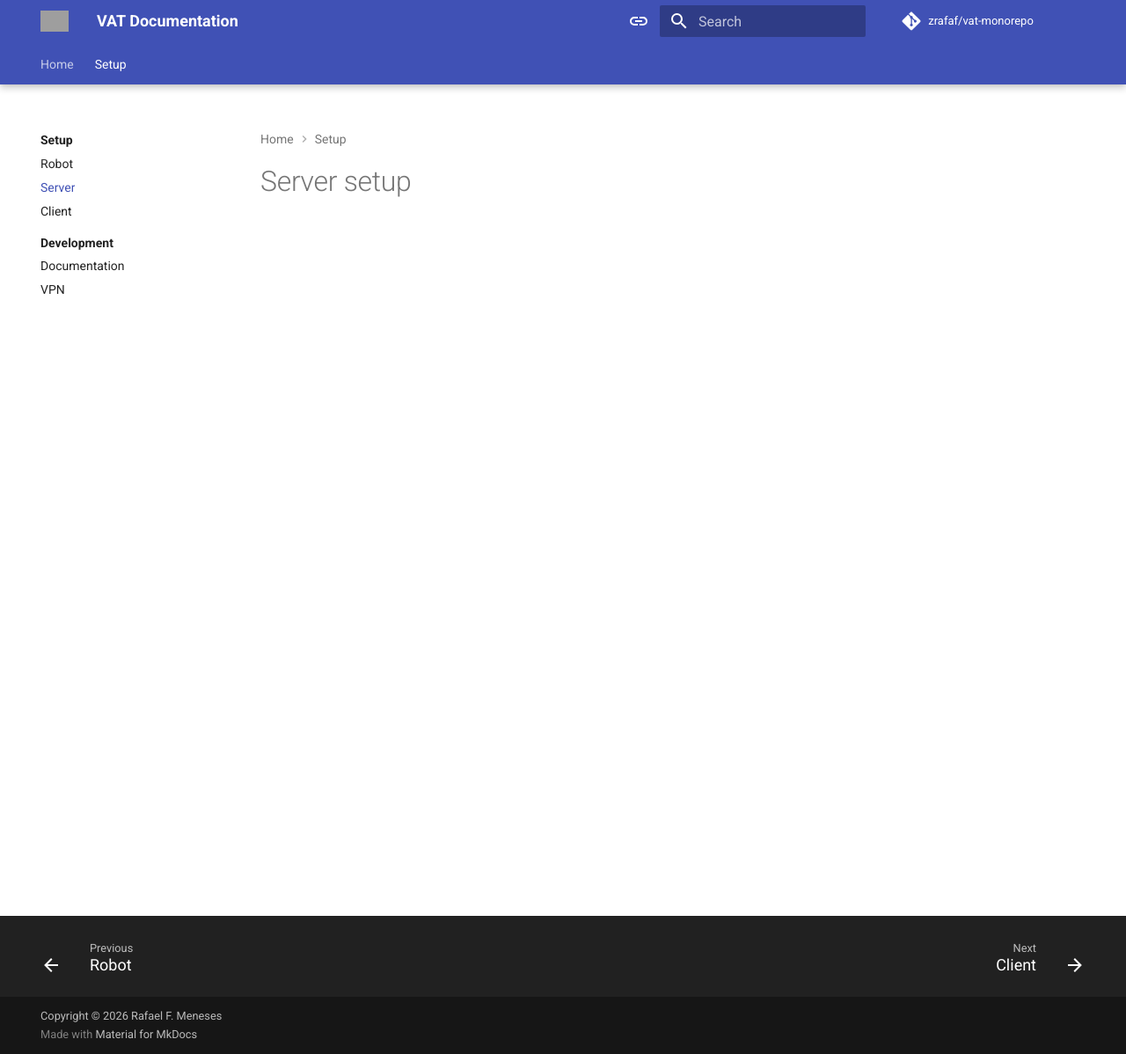
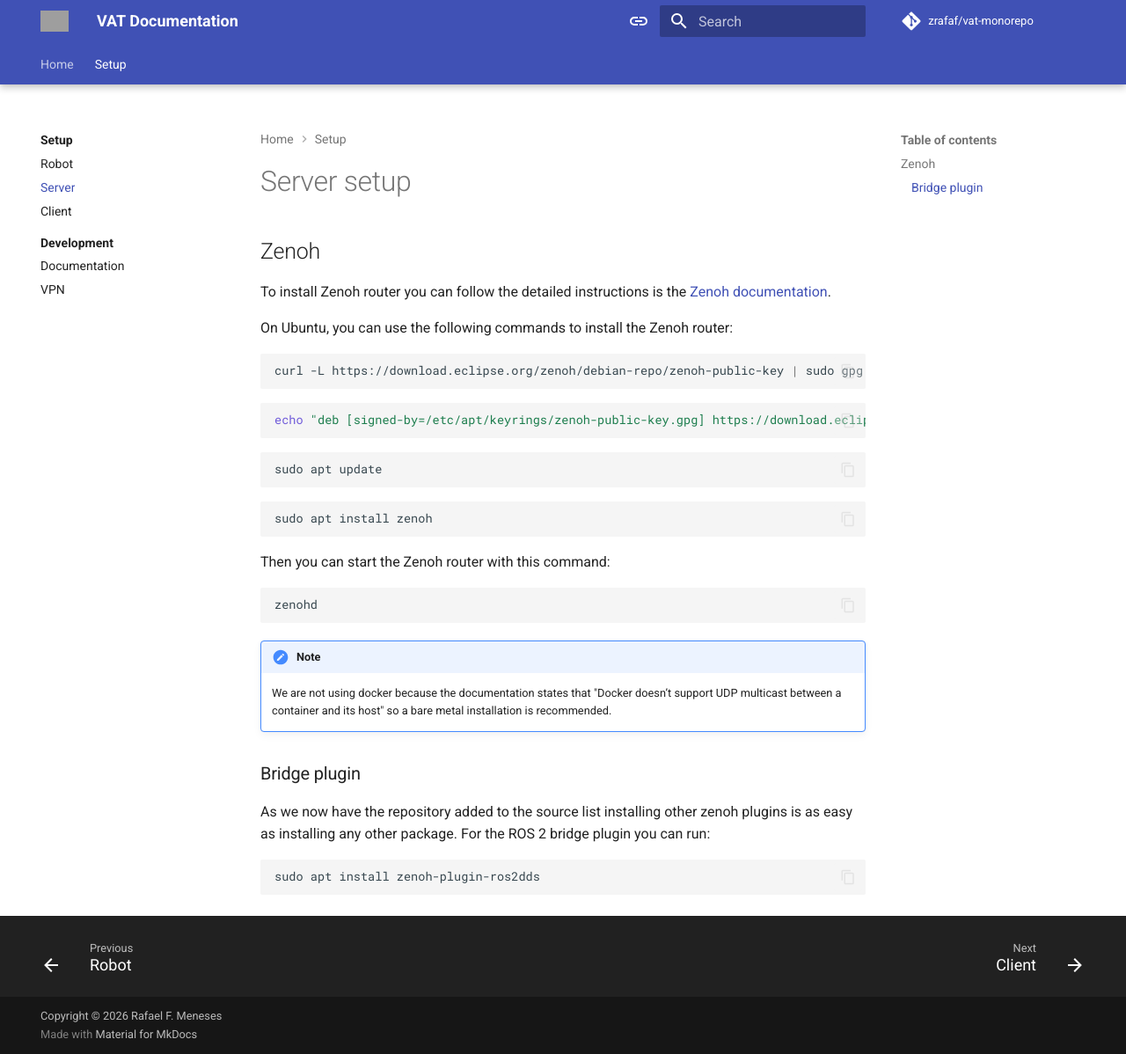
Before and after one commit to zRafaF/vat-monorepo, an MkDocs documentation site: the page built from docs/setup/server.md, in a window 1280 px wide and 1198 px high. Shown: the whole window at 88% size. Built offline with MkDocs 1.6.1 and Material for MkDocs 9.7.7, drawn with Linux system fonts in a browser that asks for light colours; comment, search, counter and statistics services are not loaded; grey boxes are pictures that could not be loaded.

````diff
--- a/docs/setup/server.md
+++ b/docs/setup/server.md
@@ -1 +1,41 @@
 # Server setup
+
+
+## Zenoh
+
+To install Zenoh router you can follow the detailed instructions is the [Zenoh documentation](https://zenoh.io/docs/getting-started/installation/).
+
+On Ubuntu, you can use the following commands to install the Zenoh router:
+
+```bash
+curl -L https://download.eclipse.org/zenoh/debian-repo/zenoh-public-key | sudo gpg --dearmor --yes --output /etc/apt/keyrings/zenoh-public-key.gpg
+```
+
+``` bash
+echo "deb [signed-by=/etc/apt/keyrings/zenoh-public-key.gpg] https://download.eclipse.org/zenoh/debian-repo/ /" | sudo tee -a /etc/apt/sources.list > /dev/null
+```
+
+```bash
+sudo apt update
+```
+
+```bash
+sudo apt install zenoh
+```
+
+Then you can start the Zenoh router with this command:
+
+```bash
+zenohd
+```
+
+!!! Note
+    We are not using docker because the documentation states that "Docker doesn’t support UDP multicast between a container and its host" so a bare metal installation is recommended.
+
+
+### Bridge plugin
+As we now have the repository added to the source list installing other zenoh plugins is as easy as installing any other package. For the ROS 2 bridge plugin you can run:
+
+```bash
+sudo apt install zenoh-plugin-ros2dds
+```
````
Also changed, not shown: README.md (+8 -0 lines), docs/setup/robot.md (+35 -0 lines), robot/README.md (+63 -3 lines), 2 other files.
